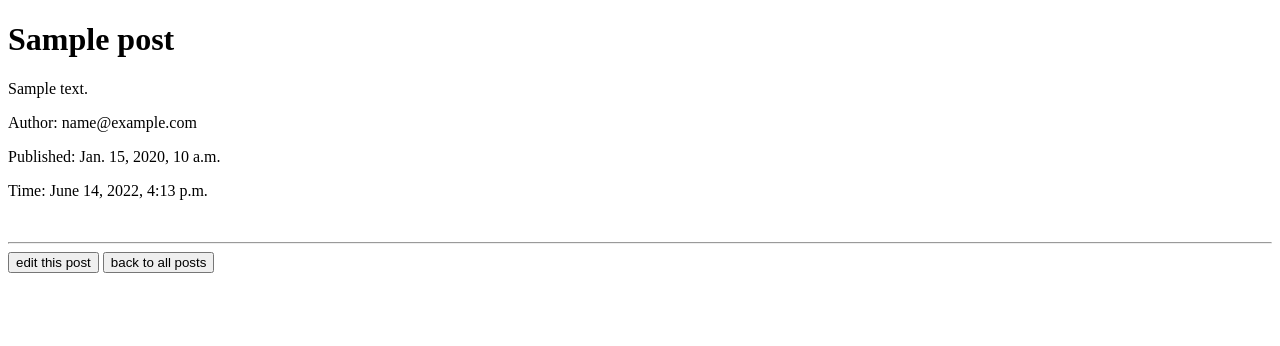
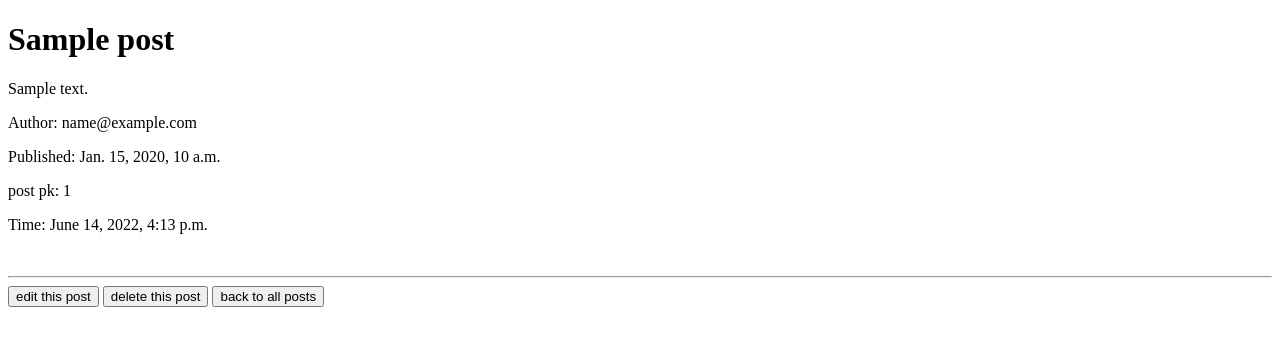
Before and after one commit to arminadm/django-advanced-blog, a Django app: page /blog/1/ in a window 1280 px wide. Shown: the top 346 px of the page. Run offline with Django 4.2, Linux system fonts and the light colour scheme; tables that the repository leaves empty hold one stand-in row (values such as "Sample post").

Commit message:
added delete feature to posts by deleteview class

```diff
--- a/core/blog/urls.py
+++ b/core/blog/urls.py
@@ -1,5 +1,5 @@
 from django.urls import path
-from blog.views import FormViewNewPost, IndexCBView, RedirectToMaktab, ListViewOfPosts, DetailViewOfPost, FormViewNewPost, CreateViewNewPost, UpdateViewToEdit
+from blog.views import FormViewNewPost, IndexCBView, RedirectToMaktab, ListViewOfPosts, DetailViewOfPost, FormViewNewPost, CreateViewNewPost, UpdateViewToEdit, DeleteViewToDelete
 
 app_name = 'blog'
 
@@ -9,6 +9,7 @@ urlpatterns = [
     path('create_post-FV', FormViewNewPost.as_view(), name='formViewNewPost'),
     path('create_post-CV', CreateViewNewPost.as_view(), name='createViewNewPost'),
     path('<int:pk>/edit', UpdateViewToEdit.as_view(), name='updateViewToEdit'),
+    path('<int:pk>/delete', DeleteViewToDelete.as_view(), name='deleteViewToDelete'),
     path('CBVindex', IndexCBView.as_view(), name='FBVindex'),
     path('go-to-maktab/<int:pk>', RedirectToMaktab.as_view(), name='maktab')
 ]
--- a/core/blog/views.py
+++ b/core/blog/views.py
@@ -1,5 +1,5 @@
 from django.shortcuts import get_object_or_404, render
-from django.views.generic import TemplateView, ListView, DetailView, FormView, CreateView, UpdateView
+from django.views.generic import TemplateView, ListView, DetailView, FormView, CreateView, UpdateView, DeleteView
 from django.views.generic.base import RedirectView
 from blog.models import Post
 from django.utils import timezone
@@ -78,3 +78,8 @@ class UpdateViewToEdit(UpdateView):
     # you can user get_success_url instead of using success_url so you can have access to self
     def get_success_url(self):
         return reverse('blog:detailViewOfPost', args=(self.object.pk,))
+
+class DeleteViewToDelete(DeleteView):
+    model = Post
+    success_url = '/blog'
+    template_name = 'delete_confirmation.html'
--- a/core/templates/detail.html
+++ b/core/templates/detail.html
@@ -13,11 +13,13 @@
     <p>{{ post.content }}</p>
     <p>Author: {{ object.author }}</p>
     <p>Published: {{ object.published_date }}</p>
+    <p>post pk: {{post.pk}}</p>
     <p>Time: {{now}}</p>
     <!-- as you can see both object and post names can be used here-->
     <br>
     <hr>
     <a href="{% url 'blog:updateViewToEdit' pk=post.pk %}"><button>edit this post</button></a>
+    <a href="{% url 'blog:deleteViewToDelete' pk=post.pk %}"><button>delete this post</button></a>
     <a href="{% url 'blog:listViewOfPosts' %}"><button>back to all posts</button></a>
 </body>
 
--- a/core/templates/posts.html
+++ b/core/templates/posts.html
@@ -13,7 +13,7 @@
     <ul>
         {% for post in posts %}
         <li><a href="{% url 'blog:detailViewOfPost' pk=post.id %}">{{ post.title }}</a></li>
-        <li><small>{{post.author}} - {{ post.published_date|date }}</small></li>
+        <li><small>{{post.author}} - pk:{{post.pk}} - {{ post.published_date|date }}</small></li>
         <br>
         {% empty %}
         <li>No Posts yet.</li>
```
Also changed, not shown: core/templates/delete_confirmation.html (added, +17 -0 lines).
